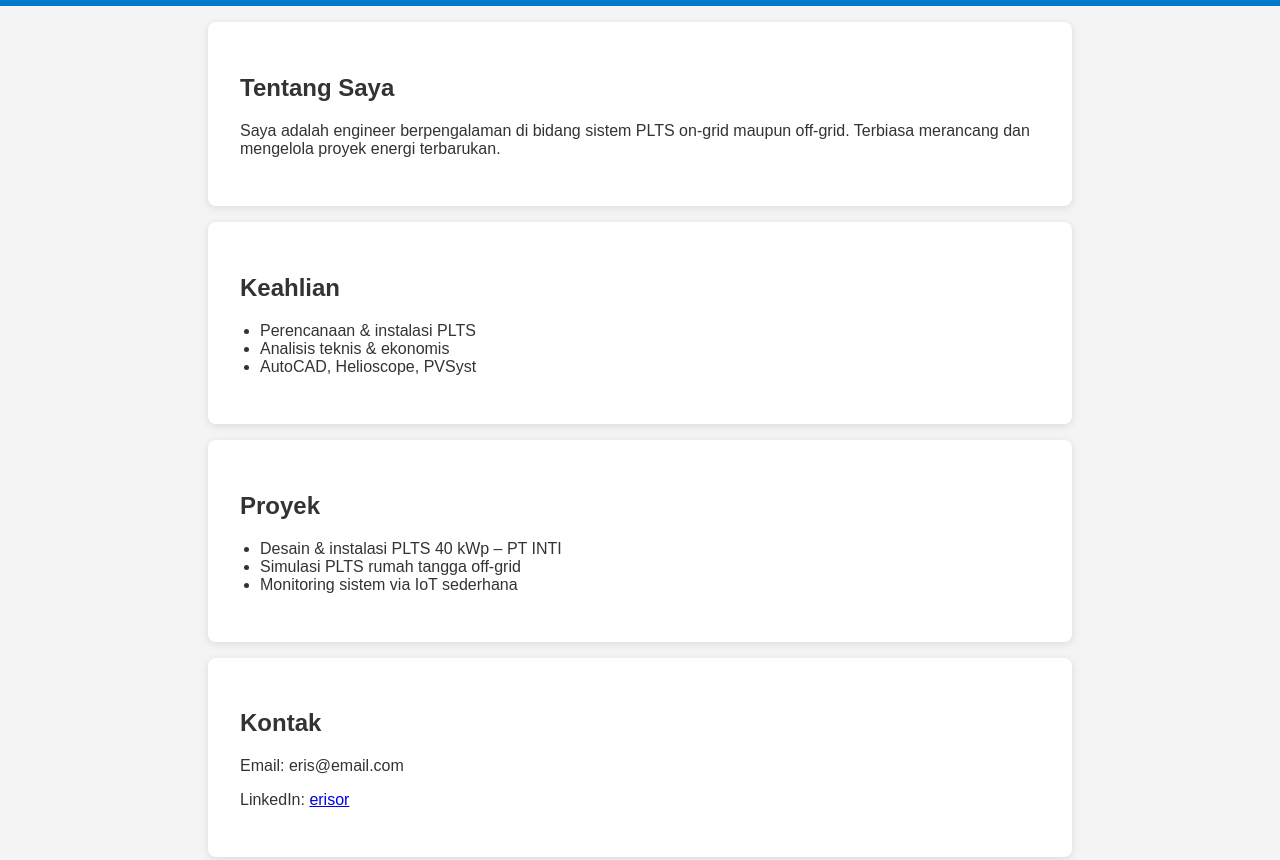
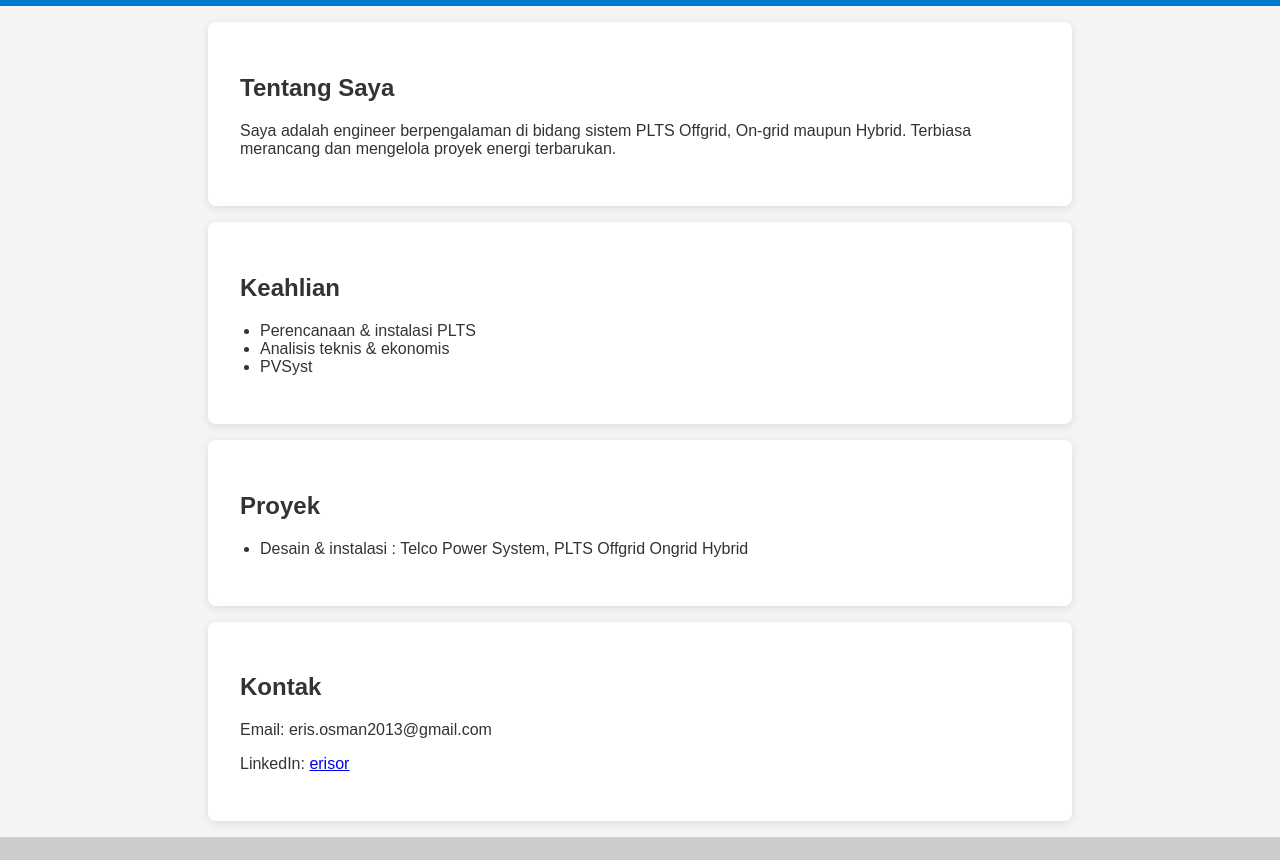
Before and after one commit to erisosman/eris-portfolio2025, a plain HTML site: page index.html in a window 1280 px wide. Shown: the part 320-1180 px from the top of the page. Drawn offline with Linux system fonts and the light colour scheme.

Commit message:
Update index.html

```diff
--- a/index.html
+++ b/index.html
@@ -18,7 +18,7 @@
 
   <section class="tentang">
     <h2>Tentang Saya</h2>
-    <p>Saya adalah engineer berpengalaman di bidang sistem PLTS on-grid maupun off-grid. Terbiasa merancang dan mengelola proyek energi terbarukan.</p>
+    <p>Saya adalah engineer berpengalaman di bidang sistem PLTS Offgrid, On-grid maupun Hybrid. Terbiasa merancang dan mengelola proyek energi terbarukan.</p>
   </section>
 
   <section class="keahlian">
@@ -26,22 +26,20 @@
     <ul>
       <li>Perencanaan & instalasi PLTS</li>
       <li>Analisis teknis & ekonomis</li>
-      <li>AutoCAD, Helioscope, PVSyst</li>
+      <li>PVSyst</li>
     </ul>
   </section>
 
   <section class="portofolio">
     <h2>Proyek</h2>
     <ul>
-      <li>Desain & instalasi PLTS 40 kWp – PT INTI</li>
-      <li>Simulasi PLTS rumah tangga off-grid</li>
-      <li>Monitoring sistem via IoT sederhana</li>
+      <li>Desain & instalasi : Telco Power System, PLTS Offgrid Ongrid Hybrid </li>
     </ul>
   </section>
 
   <section class="kontak">
     <h2>Kontak</h2>
-    <p>Email: eris@email.com</p>
+    <p>Email: eris.osman2013@gmail.com</p>
     <p>LinkedIn: <a href="https://linkedin.com/in/erisor" target="_blank">erisor</a></p>
   </section>
 
```
